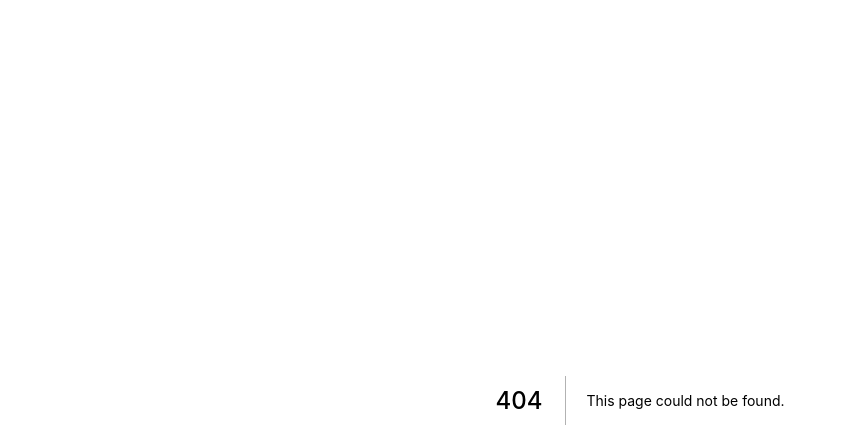
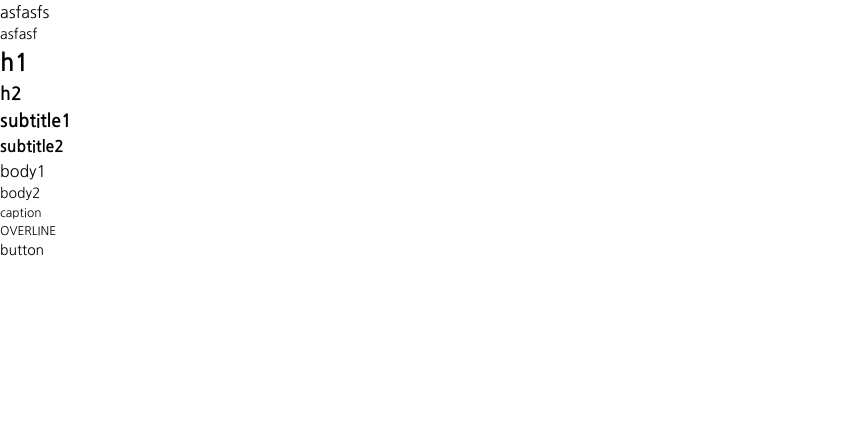
Before and after one commit to proj-routine/everyday, a Next.js app in the folder everyday-fe/: page /typos in a window 1280 px wide. Before the commit this address had no page. Shown: the top 448 px of the page, without its empty margins (0-847 px from the left). Built offline with nearby package versions, Linux system fonts and the light colour scheme.

Commit message:
Add mui Button, Typography 기본 셋팅

```diff
--- /dev/null
+++ b/everyday-fe/src/pages/typos.tsx
@@ -0,0 +1,21 @@
+import { Stack, Typography } from '@mui/material';
+import React from 'react';
+
+// TODO: StoryBook
+export default function Typos() {
+  return (
+    <Stack>
+      <p>asfasfs</p>
+      <Typography>asfasf</Typography>
+      <Typography variant="h1">h1</Typography>
+      <Typography variant="h2">h2</Typography>
+      <Typography variant="subtitle1">subtitle1</Typography>
+      <Typography variant="subtitle2">subtitle2</Typography>
+      <Typography variant="body1">body1</Typography>
+      <Typography variant="body2">body2</Typography>
+      <Typography variant="caption">caption</Typography>
+      <Typography variant="overline">overline</Typography>
+      <Typography variant="button">button</Typography>
+    </Stack>
+  );
+}
--- a/everyday-fe/src/styles/theme.ts
+++ b/everyday-fe/src/styles/theme.ts
@@ -25,10 +25,39 @@ export const theme: ThemeOptions = createTheme({
     },
   },
   typography: {
+    fontSize: 14,
     button: {
       textTransform: 'none', // 이거 없음 영어 다 대문자로 됨.
     },
     fontFamily: ['Nanum Gothic', 'sans-serif'].join(','),
+    h1: {
+      fontSize: 24,
+      fontWeight: 700,
+    },
+    h2: {
+      fontSize: 18,
+      fontWeight: 700,
+    },
+    subtitle1: {
+      fontSize: 18,
+      fontWeight: 700,
+    },
+    subtitle2: {
+      fontSize: 16,
+      fontWeight: 700,
+    },
+    body1: {
+      fontSize: 16,
+      fontWeight: 400,
+    },
+    body2: {
+      fontSize: 14,
+      fontWeight: 400,
+    },
+    caption: {
+      fontSize: 12,
+      fontWeight: 400,
+    },
   },
   components: {
     MuiButton: {
@@ -37,5 +66,15 @@ export const theme: ThemeOptions = createTheme({
         disableRipple: true,
       },
     },
+    MuiTypography: {
+      defaultProps: {
+        variant: 'body2',
+        lineHeight: 1.5,
+        variantMapping: {
+          subtitle1: 'strong',
+          subtitle2: 'strong',
+        },
+      },
+    },
   },
 });
```
Also changed, not shown: everyday-fe/src/pages/buttons.tsx (added, +44 -0 lines), everyday-fe/src/pages/index.tsx (+0 -38 lines).
